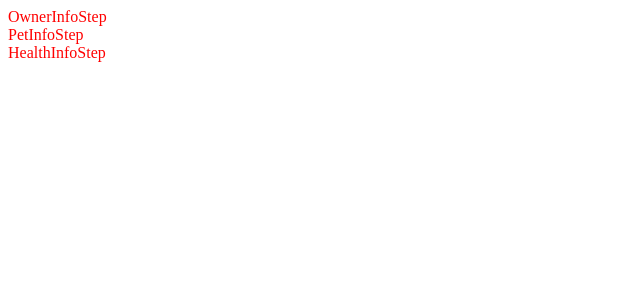
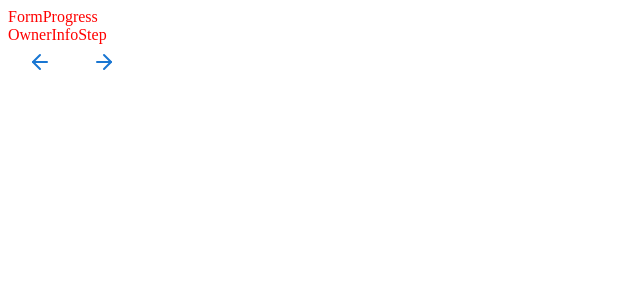
Before and after one commit to Ibadet02/Pet-form, a React (Vite) app: page / in a window 1280 px wide. Shown: the top 300 px of the page, without its empty margins (0-640 px from the left). Built offline with nearby package versions, Linux system fonts and the light colour scheme.

Commit message:
initialize compound component structure on form steps

```diff
--- a/package.json
+++ b/package.json
@@ -9,7 +9,12 @@
   ],
   "main": "src/index.tsx",
   "dependencies": {
+    "@emotion/react": "^11.14.0",
+    "@emotion/styled": "^11.14.1",
+    "@mui/icons-material": "^7.3.6",
+    "@mui/material": "^7.3.6",
     "@reduxjs/toolkit": "^2.11.2",
+    "lucide-react": "^0.562.0",
     "react": "18.2.0",
     "react-dom": "18.2.0",
     "react-redux": "^9.2.0"
--- a/src/App.tsx
+++ b/src/App.tsx
@@ -2,16 +2,12 @@ import { useAppDispatch, useAppSelector } from "./store/hooks";
 import { next } from "./store/formProgress/formProgressSlice";
 import "./styles.css";
 import AppStyles from "./styles/App.module.css";
-import OwnerInfoStep from "./components/form/steps/OwnerInfoStep";
-import PetInfoStep from "./components/form/steps/PetInfoStep";
-import HealthInfoStep from "./components/form/steps/HealthInfoStep";
+import ControlPanel from "./components/form/ControlPanel";
 
 export default function App() {
   return (
     <div className={AppStyles.myBtn}>
-      <OwnerInfoStep />
-      <PetInfoStep />
-      <HealthInfoStep />
+      <ControlPanel />
     </div>
   );
 }
--- a/src/components/form/ControlPanel.tsx
+++ b/src/components/form/ControlPanel.tsx
@@ -1,10 +1,67 @@
-import React from "react";
 import FormProgress from "./FormProgress";
+import DirectionalButton from "../ui/buttons/DirectionalButton";
+import OwnerInfoStep from "./steps/OwnerInfoStep";
+import PetInfoStep from "./steps/PetInfoStep";
+import HealthInfoStep from "./steps/HealthInfoStep";
+import { useAppDispatch, useAppSelector } from "../../store/hooks";
+import {
+  next,
+  previous,
+  navigate,
+} from "../../store/formProgress/formProgressSlice";
+import { StepsProvider } from "../../context/StepsContext";
+import Step from "./steps/Step";
+import {
+  ActionCreatorWithPayload,
+  ActionCreatorWithoutPayload,
+} from "@reduxjs/toolkit";
 
 const ControlPanel = () => {
+  const currentStep = useAppSelector(
+    (state) => state.formProgress.currentProgress
+  );
+  const dispatch = useAppDispatch();
+
+  function dispatchActionWithoutPayload<P>(
+    action: ActionCreatorWithoutPayload
+  ) {
+    return () => {
+      dispatch(action());
+    };
+  }
+
+  function dispatchActionWithPayload<P>(
+    action: ActionCreatorWithPayload<P>,
+    payload: P
+  ) {
+    return () => {
+      dispatch(action(payload));
+    };
+  }
+
+  console.log(currentStep);
+
   return (
     <div>
-      <FormProgress />
+      <StepsProvider
+        currentStep={currentStep}
+        moveToLeft={dispatchActionWithoutPayload(previous)}
+        moveToRight={dispatchActionWithoutPayload(next)}
+        goToStep={dispatchActionWithPayload(navigate, 2)}
+      >
+        <FormProgress />
+        <Step stepKey="ownerInfo">
+          <OwnerInfoStep />
+        </Step>
+        <Step stepKey="petInfo">
+          <PetInfoStep />
+        </Step>
+        <Step stepKey="healthInfo">
+          <HealthInfoStep />
+        </Step>
+        <DirectionalButton direction="left" />
+        <DirectionalButton direction="right" />
+      </StepsProvider>
     </div>
   );
 };
--- a/src/components/form/steps/HealthInfoStep.tsx
+++ b/src/components/form/steps/HealthInfoStep.tsx
@@ -1,4 +1,6 @@
 import React from "react";
+
+interface HealthInfoStepProps {}
 
 const HealthInfoStep = () => {
   return <div>HealthInfoStep</div>;
--- /dev/null
+++ b/src/components/form/steps/Step.tsx
@@ -0,0 +1,17 @@
+import React, { PropsWithChildren } from "react";
+import { useSteps } from "../../../context/StepsContext";
+import StepOrders from "../../../constants/stepOrders";
+
+type StepProps<T> = PropsWithChildren & {
+  stepKey: keyof typeof StepOrders;
+};
+
+const Step = <T,>({ stepKey, children }: StepProps<T>) => {
+  const { currentStep } = useSteps();
+  const stepOrder = StepOrders[stepKey];
+  const isVisible = stepOrder === currentStep;
+
+  return <>{isVisible && <div>{children}</div>}</>;
+};
+
+export default Step;
--- a/src/components/ui/buttons/DirectionalButton.tsx
+++ b/src/components/ui/buttons/DirectionalButton.tsx
@@ -1,7 +1,23 @@
 import React from "react";
+import Button from "@mui/material/Button";
+import { ArrowRight, ArrowLeft } from "lucide-react";
+import { useAppDispatch } from "../../../store/hooks";
+import { Action } from "@reduxjs/toolkit";
+import { useSteps } from "../../../context/StepsContext";
 
-const DirectionalButton = () => {
-  return <button>DirectionalButton</button>;
+interface DirectionalButtonProps {
+  direction: "left" | "right";
+}
+
+const DirectionalButton = ({ direction }: DirectionalButtonProps) => {
+  const { moveToLeft, moveToRight } = useSteps();
+  const isNext = direction === "right";
+  const moveTo = isNext ? moveToRight : moveToLeft;
+  return (
+    <Button onClick={() => moveTo()}>
+      {isNext ? <ArrowRight /> : <ArrowLeft />}
+    </Button>
+  );
 };
 
 export default DirectionalButton;
--- /dev/null
+++ b/src/constants/stepOrders.ts
@@ -0,0 +1,7 @@
+const StepOrders = {
+  ownerInfo: 1,
+  petInfo: 2,
+  healthInfo: 3,
+} as const;
+
+export default StepOrders;
--- /dev/null
+++ b/src/context/StepsContext.tsx
@@ -0,0 +1,37 @@
+import { Action, ActionCreatorWithoutPayload } from "@reduxjs/toolkit";
+import { PropsWithChildren, createContext, useContext } from "react";
+
+interface StepsContextType {
+  currentStep: number;
+  moveToLeft: () => void;
+  moveToRight: () => void;
+  goToStep: () => void;
+}
+
+type StepsProviderProps = PropsWithChildren & StepsContextType;
+
+const StepsContext = createContext<StepsContextType | undefined>(undefined);
+
+export const StepsProvider = ({
+  currentStep,
+  moveToLeft,
+  moveToRight,
+  goToStep,
+  children,
+}: StepsProviderProps) => {
+  return (
+    <StepsContext.Provider
+      value={{ currentStep, moveToLeft, moveToRight, goToStep }}
+    >
+      {children}
+    </StepsContext.Provider>
+  );
+};
+
+export const useSteps = () => {
+  const context = useContext(StepsContext);
+
+  if (!context) throw new Error("useSteps must be used inside StepsProvider");
+
+  return context;
+};
--- a/src/store/formProgress/formProgressSlice.ts
+++ b/src/store/formProgress/formProgressSlice.ts
@@ -1,11 +1,14 @@
 import { createSlice, PayloadAction } from "@reduxjs/toolkit";
+import StepOrders from "../../constants/stepOrders";
+
+const numberOfSteps = Object.keys(StepOrders).length;
 
 interface ProgressState {
   currentProgress: number;
 }
 
 const initialState: ProgressState = {
-  currentProgress: 0,
+  currentProgress: 1,
 };
 
 const formProgressSlice = createSlice({
@@ -13,10 +16,18 @@ const formProgressSlice = createSlice({
   initialState,
   reducers: {
     next: (state) => {
-      state.currentProgress++;
+      if (state.currentProgress < numberOfSteps) {
+        state.currentProgress++;
+      } else {
+        state.currentProgress = 1;
+      }
     },
     previous: (state) => {
-      state.currentProgress--;
+      if (state.currentProgress > 1) {
+        state.currentProgress--;
+      } else {
+        state.currentProgress = numberOfSteps;
+      }
     },
     navigate: (state, action: PayloadAction<number>) => {
       state.currentProgress = action.payload;
```
Also changed, not shown: src/components/form/steps/index.tsx (added, +8 -0 lines), 1 other file (tests, documents, lock files or other folders).
